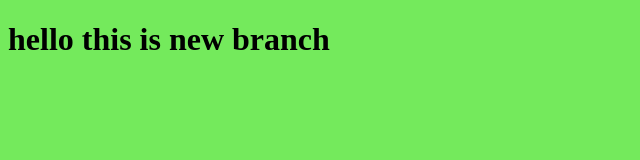
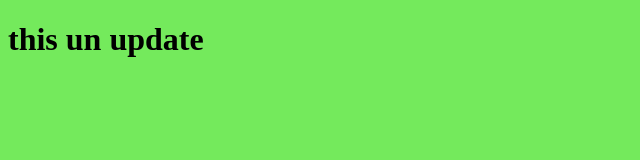
Before and after one commit to manarbelkacem/myproject-, a plain HTML site: page index.html in a window 1280 px wide. Shown: the whole page, without its empty margins (0-640 px from the left). Drawn offline with Linux system fonts and the light colour scheme.

Commit message:
edit the html file

```diff
--- a/index.html
+++ b/index.html
@@ -7,7 +7,7 @@
     <link rel="stylesheet" href="style.css">
 </head>
 <body>
-    <h1>hello this is new branch</h1>
+    <h1> this  un update</h1>
     <script src="app.js"></script>
 </body>
 </html>
```
